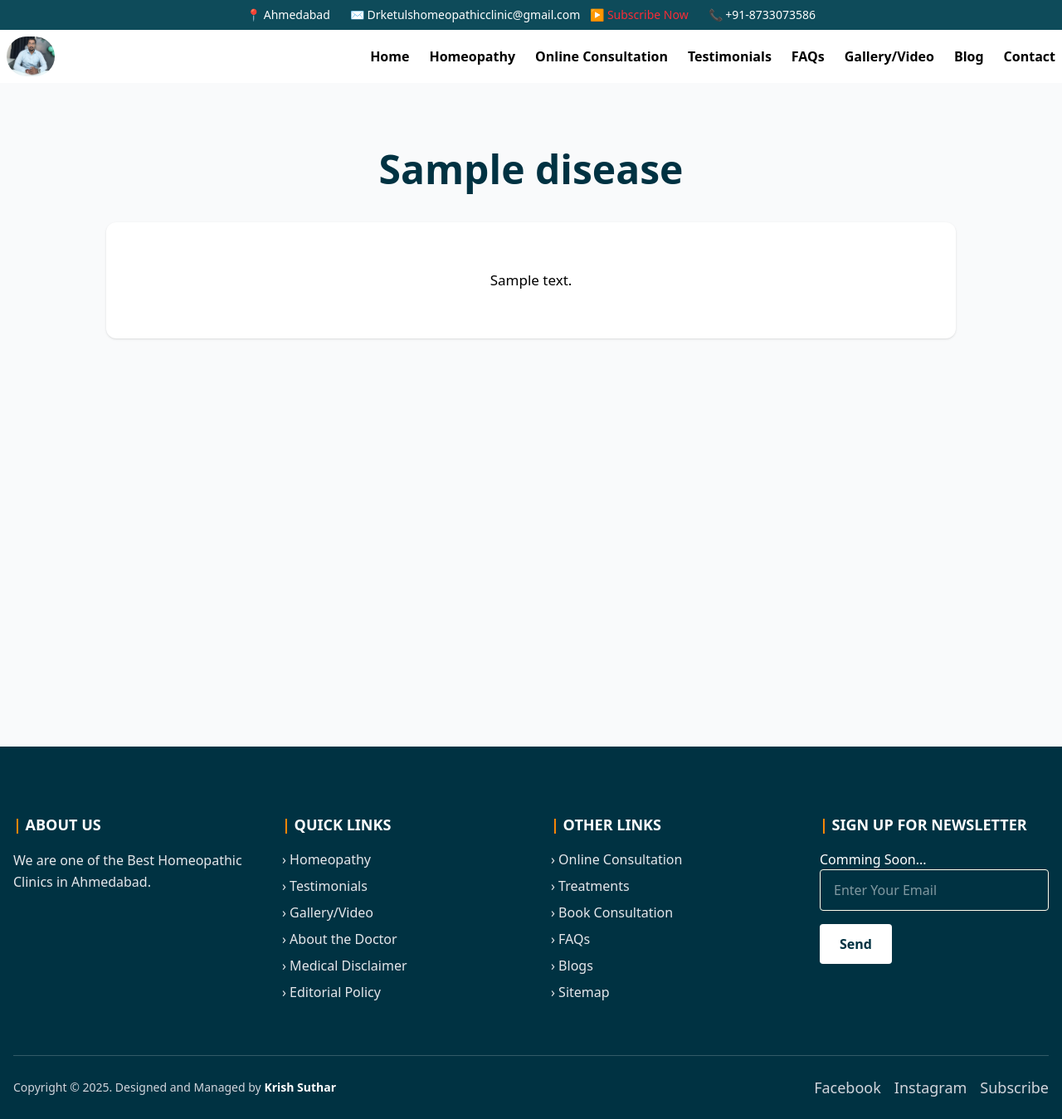
After one commit to KrishSuthar17/Clinic-Freelancing-Project, a Django app: a page that uses templates/components/footer.html in a window 1280 px wide. The commit adds this page. Shown: the whole page at 83% size. Run offline with Django 5.2, Linux system fonts and the light colour scheme; tables that the repository leaves empty hold one stand-in row (values such as "Sample post"); style sheets or scripts are compiled from the project's sources; some libraries are stand-ins or nearby versions.

Commit message:
disease feature done

```diff
--- a/clinic_app/models.py
+++ b/clinic_app/models.py
@@ -1,5 +1,6 @@
 from django.db import models
 from django.core.validators import MinValueValidator, MaxValueValidator
+from ckeditor.fields import RichTextField
 
 
 # Create your models here.
@@ -48,8 +49,6 @@ class blog(models.Model):
 class contact_gallary(models.Model):
     image = models.ImageField(upload_to='media/', null=True, blank=True)
 
-# doctors/models.py
-from django.db import models
 
 class Doctor(models.Model):
     name = models.CharField(max_length=100)
@@ -73,6 +72,8 @@ class Doctor(models.Model):
 class Disease(models.Model):
     name = models.CharField(max_length=100)
     icon = models.ImageField(upload_to="diseases/")
+    slug = models.SlugField(max_length=100, blank=True, null=True)
+    description = models.TextField(max_length=300, null=True, blank=True)
     is_active = models.BooleanField(default=True)
 
 
@@ -90,7 +91,6 @@ class LiveSession(models.Model):
         return self.title
 
 
-# settings/models.py
 # settings/models.py
 class ClinicInfo(models.Model):
     clinic_name = models.CharField(max_length=100)
@@ -126,7 +126,6 @@ class Homeopathy_start_about_content(models.Model):
     def __str__(self):
         return "Homeopathy_start_about_content"
 
-from ckeditor.fields import RichTextField
 class Homeopathy_end_about_content(models.Model):
     about_heading = models.CharField(max_length=200)
     about_text = RichTextField()
--- a/clinic_app/urls.py
+++ b/clinic_app/urls.py
@@ -1,5 +1,5 @@
 from django.urls import path
-from .views import home_page, homeopathy_page,blogs_page,content,faq_page,gallery_videos_page,online_consultation_page,testimonials_page
+from .views import *
 
 urlpatterns = [
     path('', home_page, name='home'),
@@ -10,4 +10,5 @@ urlpatterns = [
     path('gallery_videos/', gallery_videos_page, name='gallery_videos'),
     path('blogs/', blogs_page, name='blogs'),
     path('content/', content, name='content'),
+    path("diseases/<slug:slug>/", disease_page, name="disease_detail"),
 ]
--- a/clinic_app/views.py
+++ b/clinic_app/views.py
@@ -3,7 +3,7 @@ from django.shortcuts import render
 from clinic_app.models import ClinicInfo, Disease, Doctor, HomeopathyAbout, LiveSession
 from .forms import testimonials_reviews_forms
 from django.contrib import messages
-from django.shortcuts import redirect
+from django.shortcuts import redirect,get_object_or_404
 from .models import Homeopathy_end_about_content, Homeopathy_start_about_content, faq, testimonials_reviews, gallery, blog, contact_gallary
 
 # Create your views here.
@@ -82,3 +82,16 @@ def blogs_page(request):
 def content(request):
     photos = contact_gallary.objects.all()
     return render(request, "content.html", {"photos": photos})
+
+
+def disease_page(request, slug=None):
+    diseases = Disease.objects.all()
+    selected_disease = None
+
+    if slug:
+        selected_disease = get_object_or_404(Disease, slug=slug)
+
+    return render(request, "components/Diseases_detail.html", {
+    "diseases": diseases,
+    "selected_disease": selected_disease,
+    })
--- /dev/null
+++ b/templates/components/Diseases_detail.html
@@ -0,0 +1,32 @@
+{% extends "base.html" %}
+{% load static %}
+
+{% block content %}
+
+<div class="bg-gray-50 min-h-screen py-20 px-6">
+
+  {% if selected_disease %}
+    <div class="max-w-5xl mx-auto">
+
+      <!-- Title -->
+      <h1 class="text-center text-4xl md:text-5xl font-bold text-[#003242] mb-10">
+        {{ selected_disease.name }}
+      </h1>
+
+      <!-- Content -->
+      <div class="bg-white rounded-xl shadow-sm p-10 md:p-14">
+        <div class="prose text-center prose-gray max-w-none text-[17px] leading-relaxed">
+          {{ selected_disease.description|linebreaks }}
+        </div>
+      </div>
+
+    </div>
+  {% else %}
+    <p class="text-center text-gray-500 text-lg">
+      Select a disease to view details
+    </p>
+  {% endif %}
+
+</div>
+
+{% endblock content %}
--- a/templates/components/footer.html
+++ b/templates/components/footer.html
@@ -53,6 +53,7 @@
                 <h4 class="font-bold text-lg mb-4">
                     <span class="text-orange-400">|</span> SIGN UP FOR NEWSLETTER
                 </h4>
+                <h3>Comming Soon...</h3>
 
                 <form class="space-y-4">
                     <input type="email" placeholder="Enter Your Email"
@@ -70,9 +71,10 @@
         <div class="flex flex-col md:flex-row justify-between items-center py-6 text-gray-300 text-sm gap-4">
 
             <p>
-                Copyright © 2025. Designed and Managed by
+                Copyright © {% now "Y" %}. Designed and Managed by
                 <span class="font-semibold text-white">Krish Suthar</span>
             </p>
+
 
             <!-- Social Icons (placeholders) -->
 
```
Also changed, not shown: templates/components/Blog_details.html (added, +8 -0 lines), templates/components/diseases.html (+10 -47 lines), clinic_app/migrations/0002_disease_description_disease_slug.py (added).
